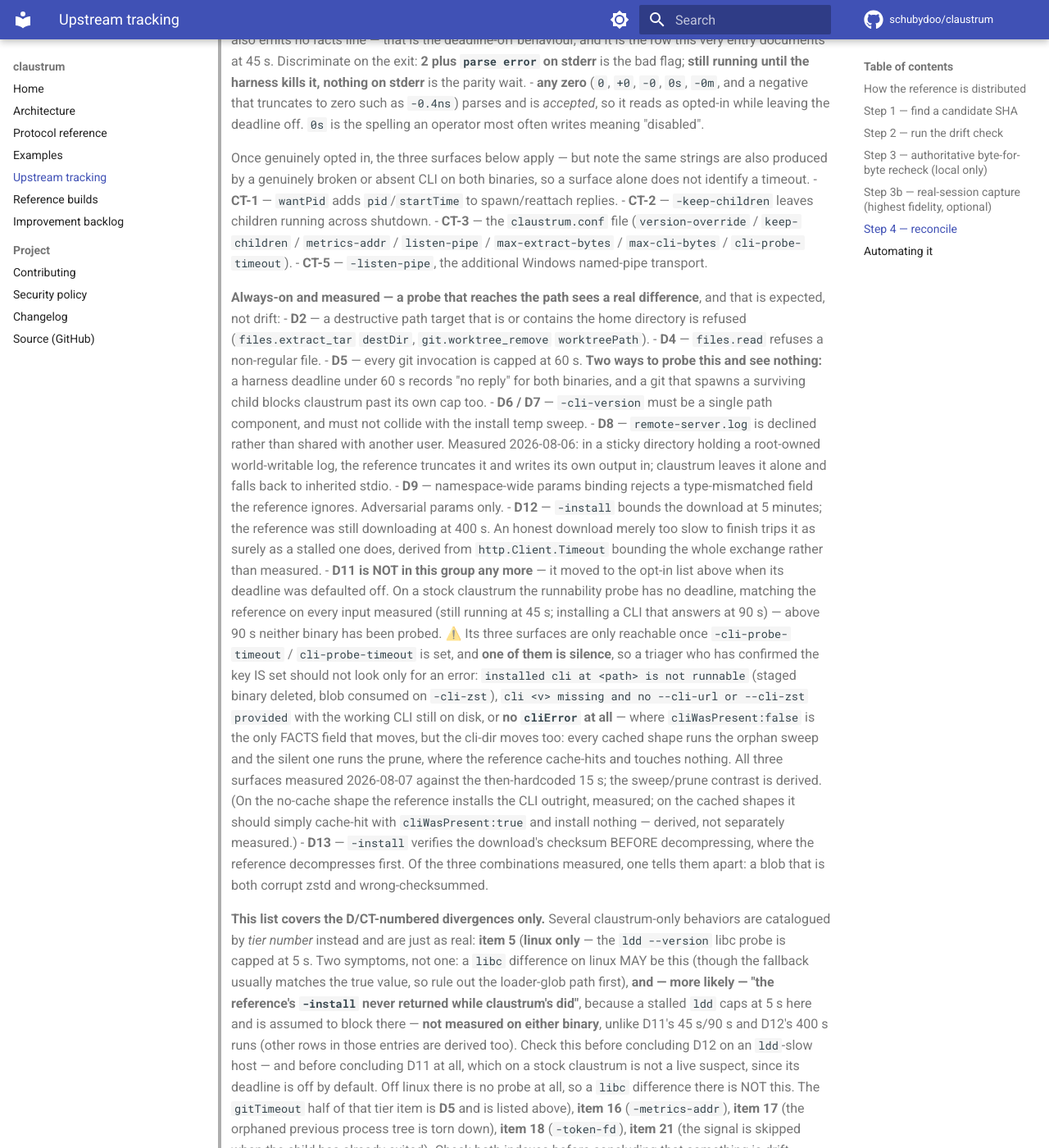
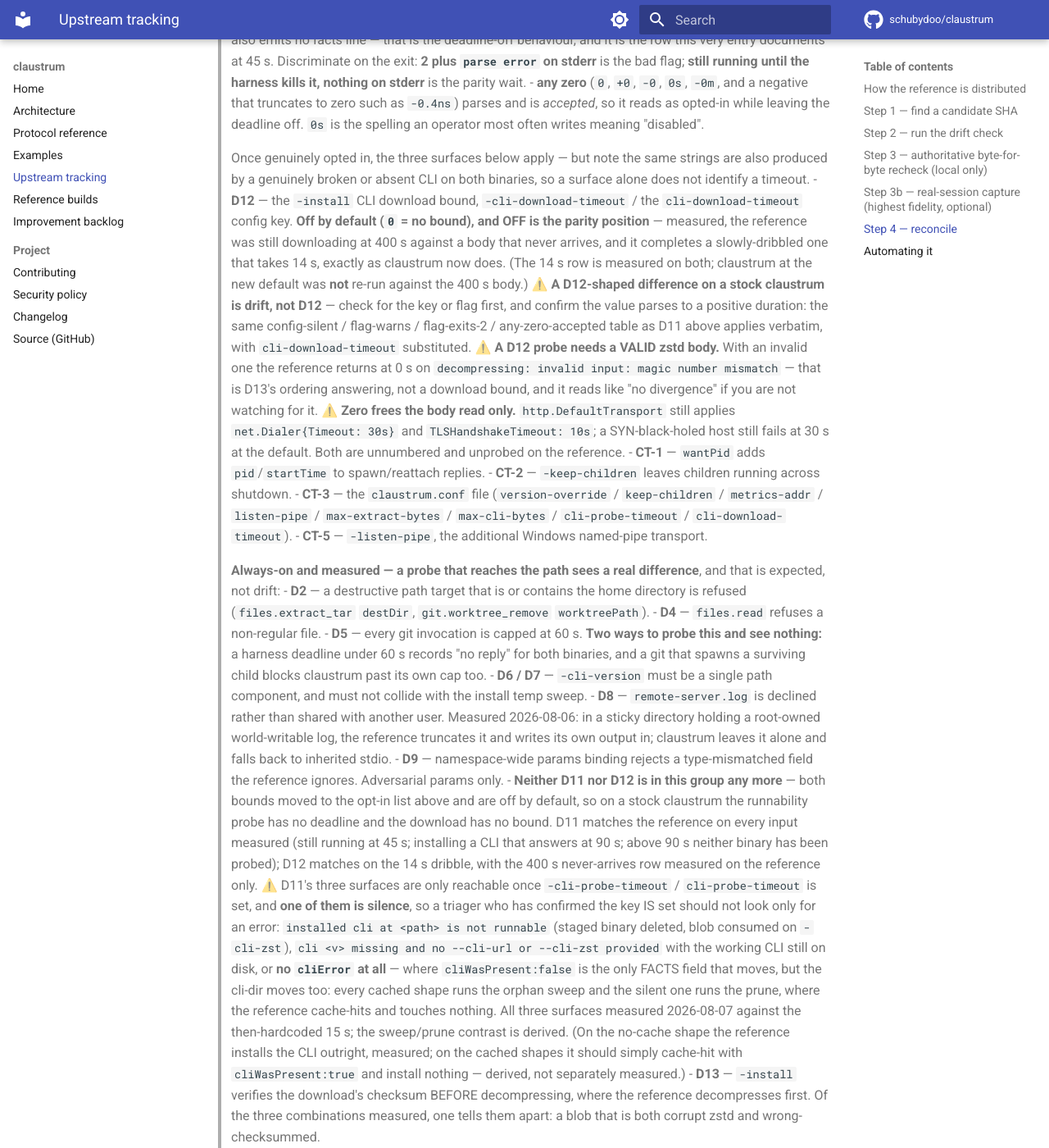
Before and after one commit to schubydoo/claustrum, an MkDocs documentation site: the page built from docs/UPSTREAM-TRACKING.md, in a window 1280 px wide and 1400 px high, scrolled down 4705 px. Shown: the whole window at 82% size. Built offline with MkDocs 1.6.1 and Material for MkDocs 9.7.7, drawn with Linux system fonts in a browser that asks for light colours; comment, search, counter and statistics services are not loaded; some of the changed text lies outside the part shown.

Commit message:
feat: make the -install CLI download bound opt-in
fetchToFile bounded the whole -cli-url exchange at a hardcoded 5 minutes. The
reference applies no such bound at any value probed, and http.Client.Timeout
covers the body read, so a download that is merely slow fails here where the
reference completes it.

The bound now defaults to 0 and is opt-in via -cli-download-timeout or the
cli-download-timeout key in claustrum.conf. Zero is the stdlib's own "no
timeout" sentinel, so http.Client{Timeout: 0} IS the bypass — no huge-but-finite
value anywhere in the path.

The honest-but-slow half used to be DERIVED from Client.Timeout semantics, on
the grounds that discriminating it needed a >5-minute run. It does not: a valid
blob dribbled slowly discriminates at any duration, because the bound is on the
exchange. Measured against 5db5e4a with a 30-byte valid zstd CLI served in 30
chunks half a second apart:

  reference 5db5e4a              14 s  installs, no cliError
  claustrum, bound off           15 s  installs, no cliError
  control, -cli-download 2s       2 s  download failed: context deadline exceeded

⚠️ The first fixture was confounded and would have "proved" the opposite: an
INVALID body had the reference return at 0 s on "decompressing: invalid input:
magic number mismatch" — D13's decompress-first ordering short-circuiting, not a
download bound. Any D12 fixture must carry a valid zstd blob.

Four mutants run, each compile-verified: a 5m default on the package variable, a
5m default in flag.Duration, a negated duration and a duration divided by 1000.
All four fail. The third test arm is what kills the last two — asserting only
"rejected" cannot tell an applied bound from one that always expires.

Co-Authored-By: Claude Opus 5 <noreply@anthropic.com>

```diff
--- a/docs/IMPROVEMENTS.md
+++ b/docs/IMPROVEMENTS.md
@@ -1084,7 +1084,7 @@ completes it with `git.worktree_remove`, which shares the predicate
   linux-only `ldd` probe (tier item 5), which is not a D-number and is not
   proposed for a flip.
 
-### D12 · `-install` bounds the CLI download at 5 minutes ✅ (always-on) — impact M / cost L
+### D12 · Make the `-install` CLI download bound opt-in ✅ (opt-in) — impact M / cost L
 
 > ⚠️ **The same flip D11 took is proposed for this bound in a follow-up PR** (default
 > off = unbounded = parity). It has not been made; everything below describes what
@@ -1123,15 +1123,50 @@ completes it with `git.worktree_remove`, which shares the predicate
   exchange including the body read, so a real 600 MiB body over a link that needs
   six minutes trips it exactly as a black hole does. The 629 MB control passed
   because it *arrived in time*, not because it was honest.
-- ⚠️ **That last half is DERIVED from `http.Client.Timeout` semantics, not
-  measured** — unlike D11's, whose slow-CLI row was run on both binaries. A probe
-  would need a >5-minute run to discriminate, and the deadline caveat below says
-  the same thing from the code side. Treat it as the strongest available claim,
-  not as a measurement.
+- ✅ **The honest-but-slow half is now MEASURED, and it was the reason for the
+  flip.** It used to be derived from `http.Client.Timeout` semantics alone, on the
+  grounds that discriminating it needed a >5-minute run. It does not: dribbling a
+  **valid** blob slowly discriminates at any duration, because the bound is on the
+  exchange. Measured 2026-08-07 with a 30-byte valid zstd CLI served in 30 chunks
+  half a second apart, correct `-cli-checksum`:
+
+  | arm | elapsed | facts |
+  |---|---|---|
+  | reference `5db5e4a` | 14 s | installs, **no `cliError`** |
+  | claustrum, bound off (new default) | 15 s | installs, **no `cliError`** |
+  | *control:* claustrum, `-cli-download-timeout 2s` | 2 s | `cliError "download failed: context deadline exceeded (Client.Timeout or context cancellation while reading body)"` |
+
+  The control fires on both elapsed and `cliError`, so row 2's match with row 1 is
+  a measurement rather than blindness.
+
+  ⚠️ **The first attempt at this fixture was confounded and would have "proved"
+  the opposite.** Serving an INVALID body (plain `xxxx`) had the reference return
+  at **0 s** with `decompressing: invalid input: magic number mismatch` — not a
+  download bound at all, but D13's decompress-first ordering short-circuiting on
+  the first bytes. Any D12 fixture must carry a valid zstd blob, or D13 answers
+  the question instead.
 - **Trade:** matching means an `-install` that waits without bound on a network
-  path the caller does not control — an *unbounded wait*, not a hang. ⚠️ Unlike D11 — whose 20 s and 90 s rows
-  observe the reference recovering — D12's recovery half is unobserved: the stall
-  fixture never sent a body.
+  path the caller does not control — an *unbounded wait*, not a hang. The recovery
+  half **is** now observed: the dribbled-blob run above shows the reference
+  completing a download that takes as long as it takes, and claustrum at the new
+  default doing the same. (The older *stall* fixture never sent a body, so it could
+  not show recovery; that is what the dribble fixture adds.)
+- **Shipped as: default `0` = no bound**, which matches the reference on every
+  input measured — still downloading at 400 s against a body that never arrives,
+  and completing a 14 s dribbled one. Above 400 s it is unmeasured. Opt in with
+  `-cli-download-timeout <duration>` **and/or** the `cli-download-timeout` key in
+  `claustrum.conf` (explicit flag > config > default); the config key is the
+  reachable one, because Desktop owns the argv on `-install`.
+- **Zero is the stdlib's own "no timeout" sentinel**, so `http.Client{Timeout: 0}`
+  IS the bypass — there is no huge-but-finite value anywhere in the path. Same
+  property D3 and D10 get by skipping their `io.LimitReader`s, obtained here for
+  free rather than by branching.
+- **Why it stopped being always-on.** Identical to D11's argument: the bar this
+  section sets is cleared (the reference's behaviour on the motivating path is an
+  apparently unbounded wait rather than a frame), but the bar does not weigh the
+  *cost* — an honest-but-slow download pays it, and Desktop owns the argv, so the
+  caller who pays cannot decline. With the honest half now measured rather than
+  derived, that cost is a fact rather than an inference.
 - ⚠️ **This bounds the exchange, not the throughput.** A server dribbling bytes
   slower than 5 minutes' worth still trips it, and one that finishes in 4:59 does
   not — so it is a deadline, not a stall detector.
@@ -1247,6 +1282,10 @@ completes it with `git.worktree_remove`, which shares the predicate
     flag path a negative warns and normalises, while a bare number is rejected by
     `flag.Duration` before any mode runs (usage + exit 2, no facts line). Every
     one of these leaves the deadline off.
+  - `cli-download-timeout = <duration>` — default for D12; `0` (the default) is no
+    bound. Same duration parsing and the same zero/negative edges as
+    `cli-probe-timeout` above, with the same consequence: every accepted oddity
+    leaves the bound off, so none of them can switch it on.
 - **`version-override` — make claustrum a permanent drop-in.** The desktop client
   decides whether to re-upload the daemon by running `<bin> --version` on the
   cached `~/.claude/remote/srv/<pinned-sha>/server` and matching
@@ -1268,7 +1307,8 @@ completes it with `git.worktree_remove`, which shares the predicate
   symlink/FIFO/device/directory → can't block startup), `io.LimitReader` ≤ 64 KiB,
   per-key validation (`version-override` gated to `^(?:[0-9a-fA-F]{40}|[0-9a-fA-F]{64})$`
   and lower-cased; `metrics-addr` printable-ASCII only; `max-extract-bytes` and
-  `max-cli-bytes` parsed as a non-negative int64, `cli-probe-timeout` via
+  `max-cli-bytes` parsed as a non-negative int64, `cli-probe-timeout` and
+  `cli-download-timeout` via
   `time.ParseDuration` and rejected if negative, anything else ignored), values
   used as data never as a format string.
 - Verified: unit tests (each key's valid/invalid forms, unknown-key and malformed
--- a/docs/UPSTREAM-TRACKING.md
+++ b/docs/UPSTREAM-TRACKING.md
@@ -230,11 +230,29 @@ If the check reports drift:
 >   Once genuinely opted in, the three surfaces below apply — but note the same
 >   strings are also produced by a genuinely broken or absent CLI on both binaries,
 >   so a surface alone does not identify a timeout.
+> - **D12** — the `-install` CLI download bound, `-cli-download-timeout` / the
+>   `cli-download-timeout` config key. **Off by default (`0` = no bound), and OFF is
+>   the parity position** — measured, the reference was still downloading at 400 s
+>   against a body that never arrives, and it completes a slowly-dribbled one that
+>   takes 14 s, exactly as claustrum now does. (The 14 s row is measured on both;
+>   claustrum at the new default was **not** re-run against the 400 s body.) ⚠️ **A
+>   D12-shaped difference on a stock claustrum is drift, not D12** — check for the
+>   key or flag first, and confirm the value parses to a positive duration: the same
+>   config-silent / flag-warns / flag-exits-2 / any-zero-accepted table as D11 above
+>   applies verbatim, with `cli-download-timeout` substituted.
+>   ⚠️ **A D12 probe needs a VALID zstd body.** With an invalid one the reference
+>   returns at 0 s on `decompressing: invalid input: magic number mismatch` — that
+>   is D13's ordering answering, not a download bound, and it reads like "no
+>   divergence" if you are not watching for it.
+>   ⚠️ **Zero frees the body read only.** `http.DefaultTransport` still applies
+>   `net.Dialer{Timeout: 30s}` and `TLSHandshakeTimeout: 10s`; a SYN-black-holed
+>   host still fails at 30 s at the default. Both are unnumbered and unprobed on the
+>   reference.
 > - **CT-1** — `wantPid` adds `pid`/`startTime` to spawn/reattach replies.
 > - **CT-2** — `-keep-children` leaves children running across shutdown.
 > - **CT-3** — the `claustrum.conf` file (`version-override` / `keep-children` /
 >   `metrics-addr` / `listen-pipe` / `max-extract-bytes` / `max-cli-bytes` /
->   `cli-probe-timeout`).
+>   `cli-probe-timeout` / `cli-download-timeout`).
 > - **CT-5** — `-listen-pipe`, the additional Windows named-pipe transport.
 >
 > **Always-on and measured — a probe that reaches the path sees a real
@@ -254,27 +272,25 @@ If the check reports drift:
 >   it alone and falls back to inherited stdio.
 > - **D9** — namespace-wide params binding rejects a type-mismatched field the
 >   reference ignores. Adversarial params only.
-> - **D12** — `-install` bounds the download at 5 minutes; the reference was still
->   downloading at 400 s. An honest download merely too slow to finish trips it as
->   surely as a stalled one does, derived from `http.Client.Timeout` bounding the
->   whole exchange rather than measured.
-> - **D11 is NOT in this group any more** — it moved to the opt-in list above when
->   its deadline was defaulted off. On a stock claustrum the runnability probe has
->   no deadline, matching the reference on every input measured (still running at
->   45 s; installing a CLI that answers at 90 s) — above 90 s neither binary has
->   been probed. ⚠️ Its three surfaces are only reachable
->   once `-cli-probe-timeout` / `cli-probe-timeout` is set, and **one of them is
->   silence**, so a triager who has confirmed the key IS set should not look only
->   for an error: `installed cli at <path> is not runnable` (staged binary deleted,
->   blob consumed on `-cli-zst`), `cli <v> missing and no --cli-url or --cli-zst
->   provided` with the working CLI still on disk, or **no `cliError` at all** —
->   where `cliWasPresent:false` is the only FACTS field that moves, but the cli-dir
->   moves too: every cached shape runs the orphan sweep and the silent one runs the
->   prune, where the reference cache-hits and touches nothing. All three surfaces
->   measured 2026-08-07 against the then-hardcoded 15 s; the sweep/prune contrast is
->   derived. (On the no-cache shape the reference installs the CLI outright,
->   measured; on the cached shapes it should simply cache-hit with
->   `cliWasPresent:true` and install nothing — derived, not separately measured.)
+> - **Neither D11 nor D12 is in this group any more** — both bounds moved to the
+>   opt-in list above and are off by default, so on a stock claustrum the
+>   runnability probe has no deadline and the download has no bound. D11 matches the
+>   reference on every input measured (still running at 45 s; installing a CLI that
+>   answers at 90 s; above 90 s neither binary has been probed); D12 matches on the
+>   14 s dribble, with the 400 s never-arrives row measured on the reference only.
+>   ⚠️ D11's three surfaces are only reachable once `-cli-probe-timeout` /
+>   `cli-probe-timeout` is set, and **one of them is silence**, so a triager who has
+>   confirmed the key IS set should not look only for an error: `installed cli at
+>   <path> is not runnable` (staged binary deleted, blob consumed on `-cli-zst`),
+>   `cli <v> missing and no --cli-url or --cli-zst provided` with the working CLI
+>   still on disk, or **no `cliError` at all** — where `cliWasPresent:false` is the
+>   only FACTS field that moves, but the cli-dir moves too: every cached shape runs
+>   the orphan sweep and the silent one runs the prune, where the reference
+>   cache-hits and touches nothing. All three surfaces measured 2026-08-07 against
+>   the then-hardcoded 15 s; the sweep/prune contrast is derived. (On the no-cache
+>   shape the reference installs the CLI outright, measured; on the cached shapes it
+>   should simply cache-hit with `cliWasPresent:true` and install nothing — derived,
+>   not separately measured.)
 > - **D13** — `-install` verifies the download's checksum BEFORE decompressing,
 >   where the reference decompresses first. Of the three combinations measured, one
 >   tells them apart: a blob that is both corrupt zstd and wrong-checksummed.
@@ -288,9 +304,8 @@ If the check reports drift:
 > claustrum's did"**, because a stalled `ldd` caps at 5 s here and is assumed to
 > block there — **not measured on either binary**, unlike D11's 45 s/90 s and
 > D12's 400 s runs (other rows in those entries are derived too).
-> Check this before concluding D12 on an `ldd`-slow host — and before concluding
-> D11 at all, which on a stock claustrum is not a live suspect, since its deadline
-> is off by default. Off linux there
+> Check this before concluding D11 or D12 on an `ldd`-slow host — though on a stock
+> claustrum neither is a live suspect, since both bounds are off by default. Off linux there
 > is no probe at all, so a `libc` difference there is NOT this. The `gitTimeout` half of that
 > tier item is **D5** and is listed above), **item 16** (`-metrics-addr`), **item 17** (the orphaned
 > previous process tree is torn down), **item 18** (`-token-fd`), **item 21** (the
```
Also changed, not shown: .changeset/cli-download-timeout-opt-in.md (added, +5 -0 lines), CLAUDE.md (+29 -21 lines), README.md (+4 -3 lines), docs/PROTOCOL.md (+16 -3 lines), 6 other files.
